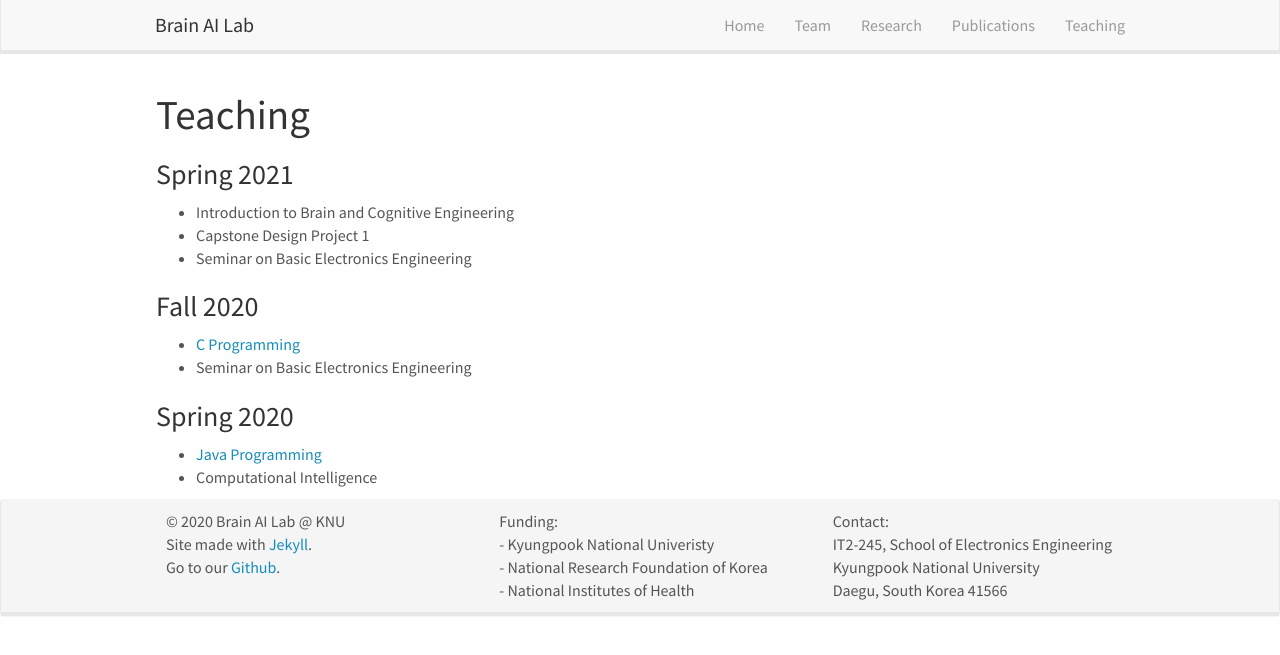
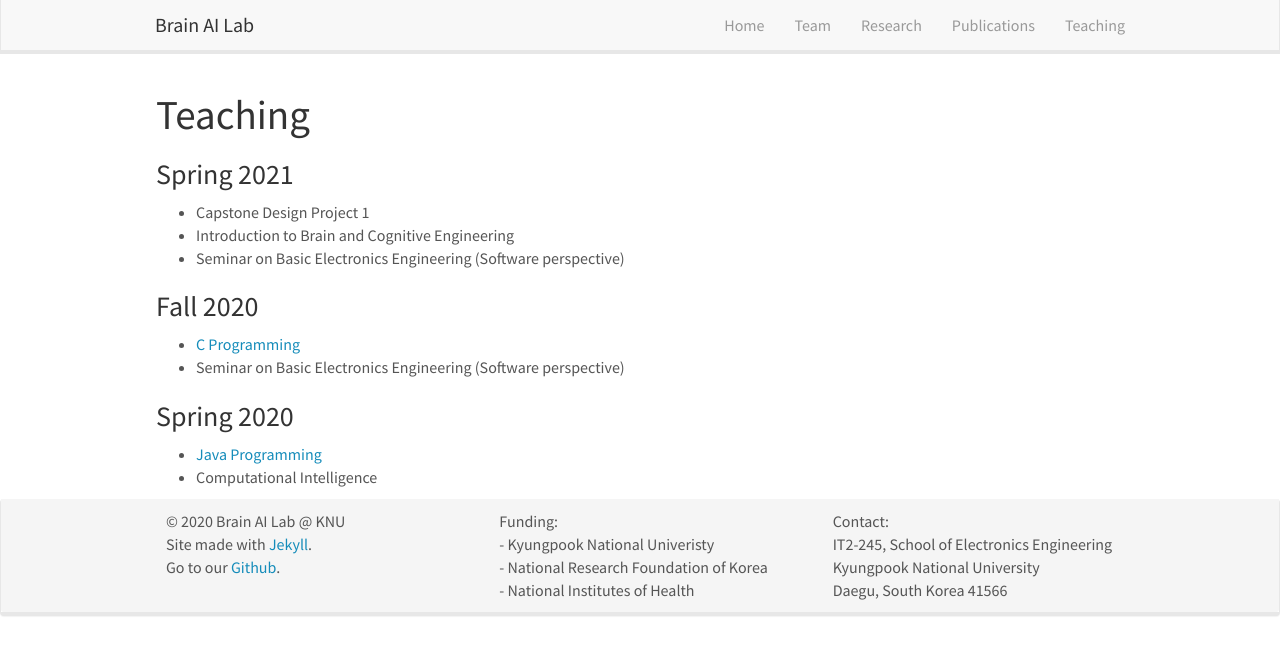
Before and after one commit to KNU-BrainAI/knu-brainai.github.io, a Jekyll site: the page built from _pages/teaching.md, in a window 1280 px wide. Shown: the top 655 px of the page. Built offline with Jekyll 4.4.1, drawn with Linux system fonts in a browser that asks for light colours; nearby versions of some CDN libraries.

Commit message:
Update teaching.md

```diff
--- a/_pages/teaching.md
+++ b/_pages/teaching.md
@@ -9,13 +9,13 @@ permalink: /teaching/
 
 # Teaching
 ### Spring 2021
+- Capstone Design Project 1
 - Introduction to Brain and Cognitive Engineering
-- Capstone Design Project 1
-- Seminar on Basic Electronics Engineering
+- Seminar on Basic Electronics Engineering (Software perspective)
 
 ### Fall 2020
 - <a href="https://github.com/KNU-BrainAI/C_2020_Fall">C Programming</a><br />
-- Seminar on Basic Electronics Engineering
+- Seminar on Basic Electronics Engineering (Software perspective)
 
 ### Spring 2020
 - <a href="https://github.com/KNU-BrainAI/Java_2020_Spring">Java Programming</a><br />
```
